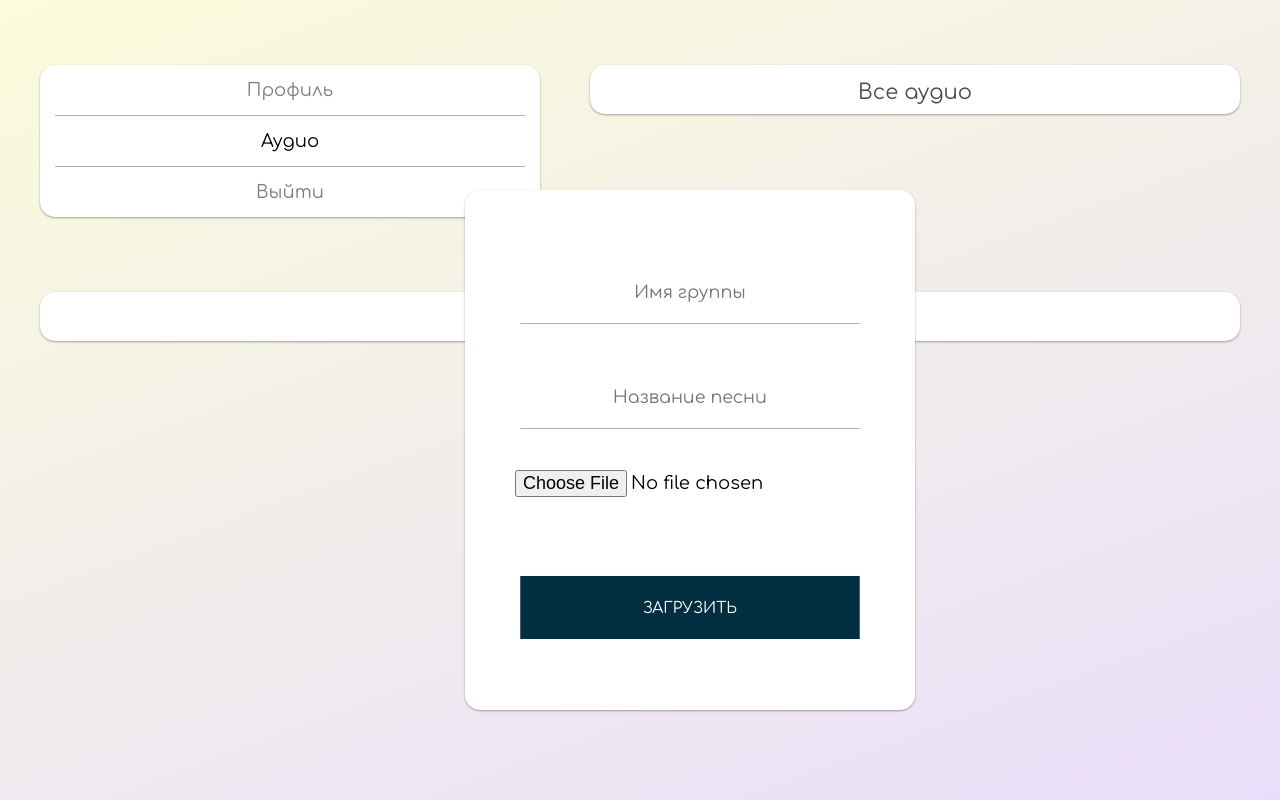
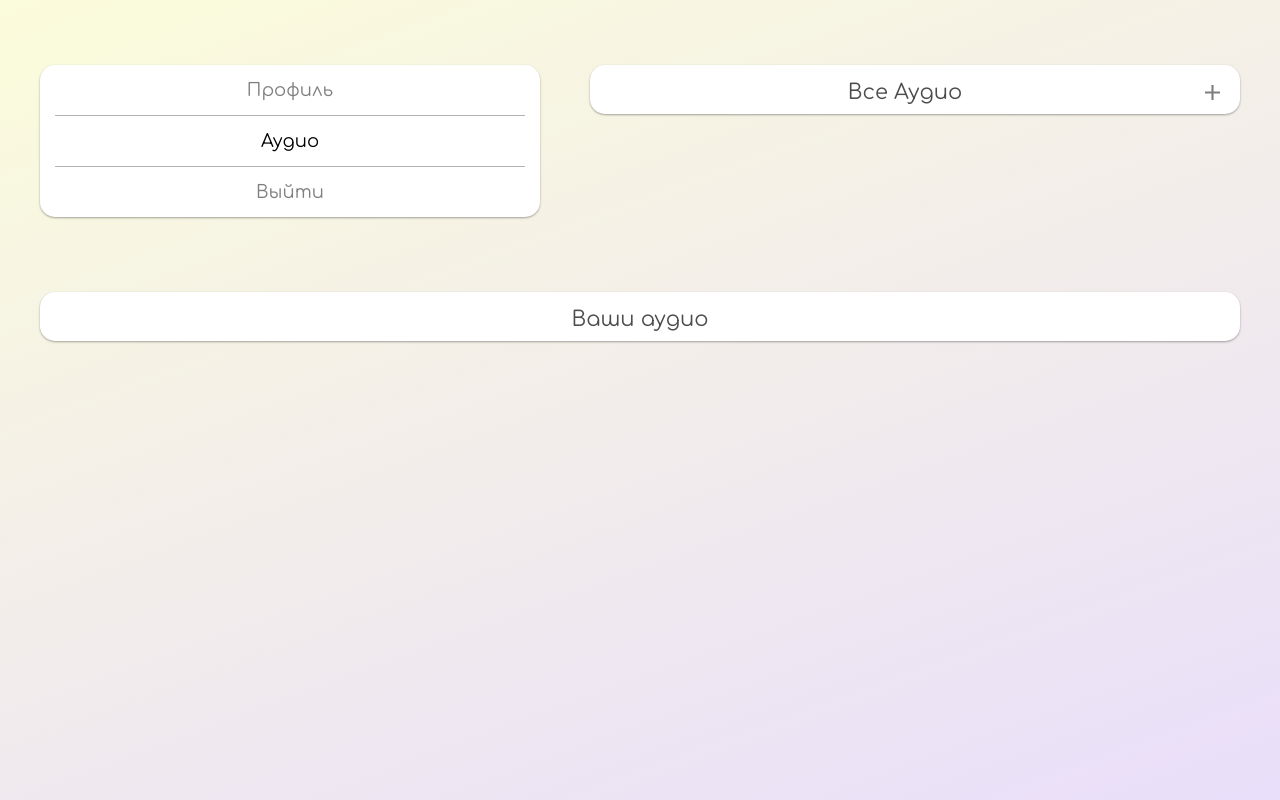
Before and after one commit to mrreads/social-media, a PHP site: page /audio.php in a window 1280 px wide. Run offline with PHP 8.4, Linux system fonts and the light colour scheme; a user stored in the database is signed in; data comes from the database, SQL or seed files in the repository; data that the repository does not hold is empty.

Commit message:
audio popup js

```diff
--- a/audio.php
+++ b/audio.php
@@ -20,7 +20,9 @@
   <link rel="stylesheet" href="./css/base.css">
   <link rel="stylesheet" href="./css/audio.css">
   <script src="./js/playAudio.js" defer></script>
+  <script src="./js/audioPopup.js" defer></script>
 </head>
+
 <body>
   <div class="content">
     <div class="nav-menu">
@@ -32,7 +34,7 @@
     </div>
 
     <div class="audio-list">
-      <h3> Все аудио</h3>
+      <h3> <span>Все Аудио</span> <button class="add"></button> </h3>
       <hr>
     <?
     foreach ($sql = DB::queryAll("SELECT * FROM `audio`") as $data)
@@ -76,11 +78,14 @@
   </div>
 </body>
 
+<div class="popup-wrapper">
   <form action="./php/musicUpload.php" method="POST" enctype="multipart/form-data" class="popup">
+    <button class="remove"></button>
     <input type="text" placeholder="Имя группы" name="author" required>
     <input type="text" placeholder="Название песни" name="name" required>
     <input type="file" class="profile-image-input" name="audio" required>
     <input type="submit" value="ЗАГРУЗИТЬ" name="button">
   </form>
+</div>
 
 </html>
--- a/css/audio.css
+++ b/css/audio.css
@@ -52,7 +52,21 @@
     color: rgba(0, 0, 0, 0.7);
 }
 
-.track form .add, .track form .remove
+.audio-list h3
+{
+    display: flex;
+
+    align-items: center;
+    flex-flow: row nowrap;
+    justify-content: center;
+}
+
+.audio-list h3 span
+{
+    flex-grow: 1;
+}
+
+.track form .add, .track form .remove, .popup .remove, .audio-list h3 .add
 {
     min-width: 15px;
     height: 15px;
@@ -68,40 +82,67 @@
     background-size: contain;
 }
 
-.track form .add:hover, .track form .remove:hover
+.track form .add:hover, .track form .remove:hover, .popup .remove:hover, .audio-list h3 .add:hover
 {
     opacity: 0.7;
 }
 
-.track form
+.track form, .audio-list h3 .add
 {
     margin-left: auto;
 }
 
-.track form .add
+.track form .add, .audio-list h3 .add
 {
     background-image: url("./../img/icons/add.svg");
 }
 
-.track form .remove
+.track form .remove, .popup .remove
 {
     background-image: url("./../img/icons/remove.svg");
 }
 
+.audio-list h3 .add
+{
+    opacity: 0.5;
+}
+
+.popup .remove
+{
+    margin-bottom: 50px;
+    margin-left: auto;
+
+    opacity: 0.4;
+}
+
+.popup-wrapper
+{
+    position: fixed;
+    z-index: 1;
+    top: 0;
+
+    display: none;
+
+    width: 100vw;
+    min-width: 100%;
+    height: 100%;
+    min-height: 100vh;
+
+    align-items: center;
+    justify-content: center;
+}
+
 .popup
 {
-    position: fixed;
-    top: 50%;
-    left: 50%;
-
     display: flex;
 
-    margin: 50px;
+    margin: 0 auto;
     padding: 50px;
 
-    transform: translate(-50%, -50%);
-
+    align-items: center;
     flex-flow: column nowrap;
+    flex-grow: 0;
+    justify-content: center;
 }
 
 .popup input
@@ -159,5 +200,22 @@
 {
     font-size: 18px;
 
+    cursor: pointer;
     transform: scale(1);
 }
+
+@media screen and (max-width: 465px)
+{
+    .popup
+    {
+        padding: 50px 0px;
+    }
+    .popup .remove
+    {
+        padding-right: 55px;
+    }
+    .popup input
+    {
+        width: 90%;
+    }
+}
--- a/css/base.css
+++ b/css/base.css
@@ -16,12 +16,14 @@ body, input, button, textarea, a
 html, body
 {
     width: 100%;
-    min-height: 100%;
+    height: 100%;
+    min-height: 100vh;
 }
 
 body
 {
     background-image: linear-gradient(-20deg, #E9DEFA 0%, #FBFCDB 100%);
+    background-attachment: fixed;
 }
 
 a
--- /dev/null
+++ b/js/audioPopup.js
@@ -0,0 +1,19 @@
+let buttonShow = document.querySelector(".audio-list h3 .add");
+let buttonHide = document.querySelector(".popup .remove");
+let popup = document.querySelector(".popup-wrapper");
+
+buttonShow.addEventListener("click", function ()
+{
+    popup.style.display = "flex";
+    document.body.style.overflow = "hidden";
+    document.querySelector(".content").style.zIndex = "-1";
+    document.querySelector(".content").style.filter = "blur(7px)";
+});
+
+buttonHide.addEventListener("click", function ()
+{
+    popup.style.display = "none";
+    document.body.style.overflow = "unset";
+    document.querySelector(".content").style.zIndex = "unset";
+    document.querySelector(".content").style.filter = "unset";
+});
```
Lines whose indentation alone changed are shown as unchanged.
